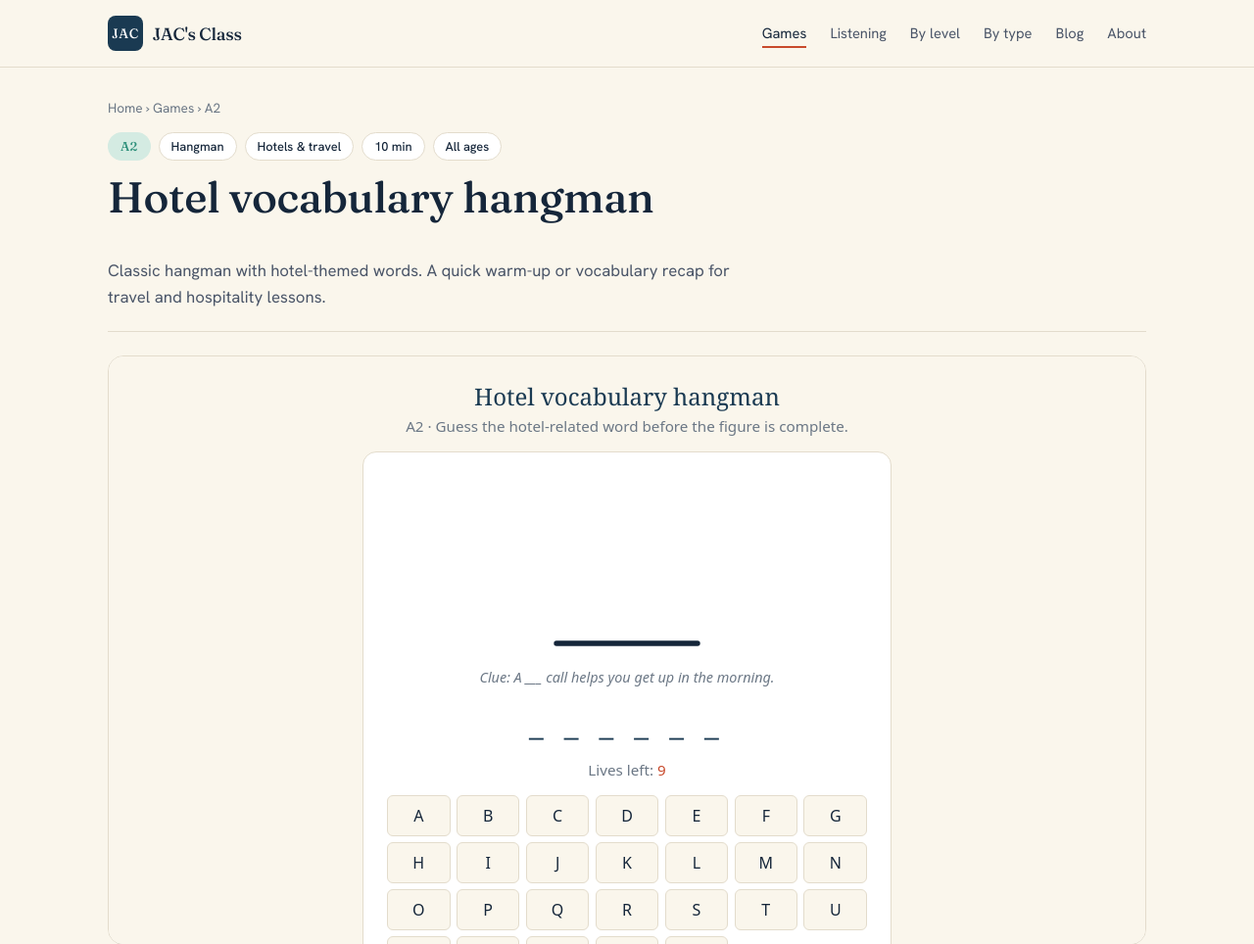
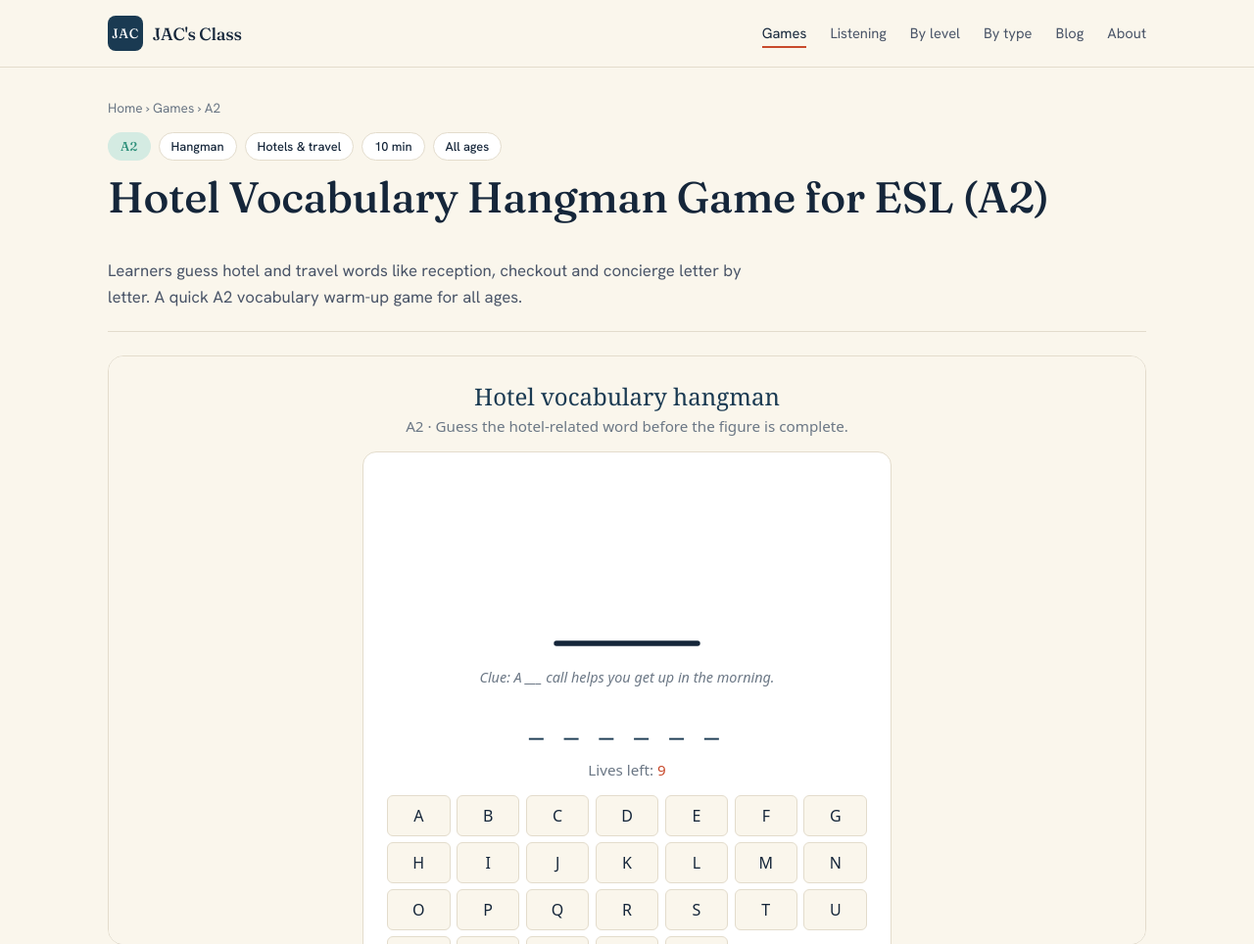
Before and after one commit to cameron2507-png/jaceslclass, an Astro site: page /games/hotel-vocabulary-hangman in a window 1280 px wide. Shown: the top 964 px of the page at 98% size. Built offline with nearby package versions, Linux system fonts and the light colour scheme; Astro itself is replaced by a stand-in of ours.

Commit message:
Improve title and description for SEO: hotel-vocabulary-hangman.md

```diff
--- a/src/content/games/hotel-vocabulary-hangman.md
+++ b/src/content/games/hotel-vocabulary-hangman.md
@@ -1,6 +1,6 @@
 ---
-title: "Hotel vocabulary hangman"
-description: "Classic hangman with hotel-themed words. A quick warm-up or vocabulary recap for travel and hospitality lessons."
+title: "Hotel Vocabulary Hangman Game for ESL (A2)"
+description: "Learners guess hotel and travel words like reception, checkout and concierge letter by letter. A quick A2 vocabulary warm-up game for all ages."
 level: A2
 type: Hangman
 topic: "Hotels & travel"
```
